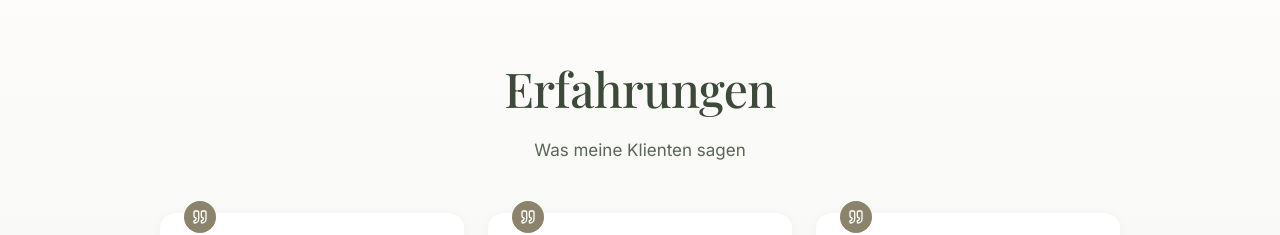
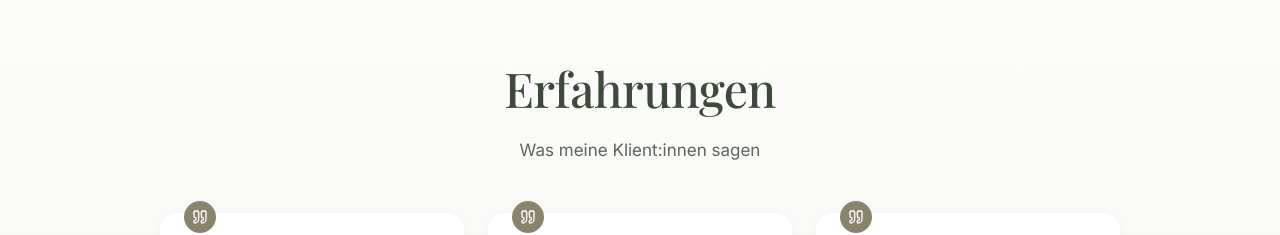
Before and after one commit to Palaciosdroid/palcomm, a Next.js app: page / in a window 1280 px wide. Shown: the part 4940-5175 px from the top of the page. Built offline with nearby package versions, Linux system fonts and the light colour scheme; a web font is replaced by a local one.

Commit message:
fix: Use gender-neutral 'Klient:innen'

```diff
--- a/src/components/sections/TestimonialsSection.tsx
+++ b/src/components/sections/TestimonialsSection.tsx
@@ -50,7 +50,7 @@ export default function TestimonialsSection() {
           transition={{ duration: 0.6, delay: 0.1 }}
           className="text-text-medium text-center mb-12"
         >
-          Was meine Klienten sagen
+          Was meine Klient:innen sagen
         </motion.p>
 
         {/* Testimonials Grid */}
```
